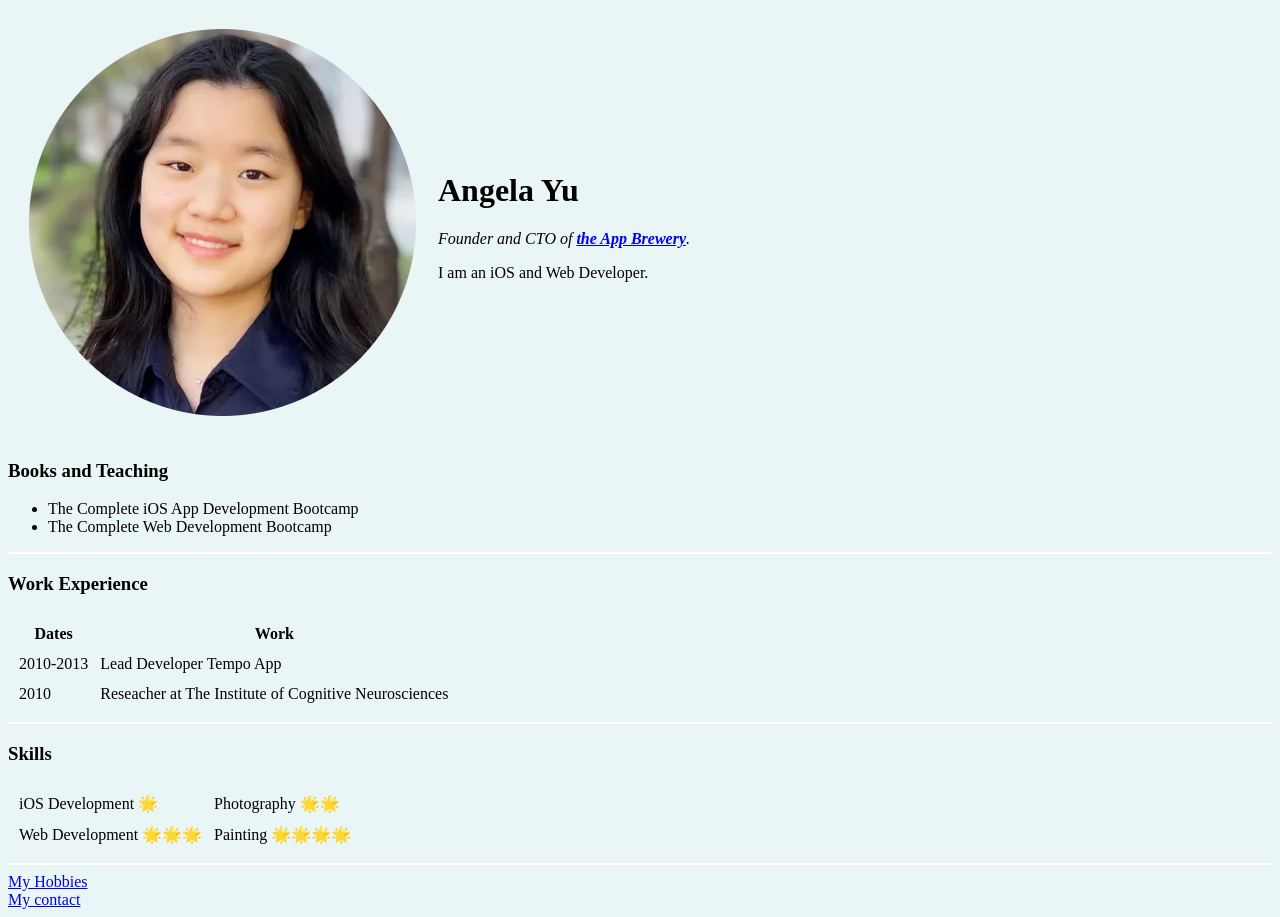
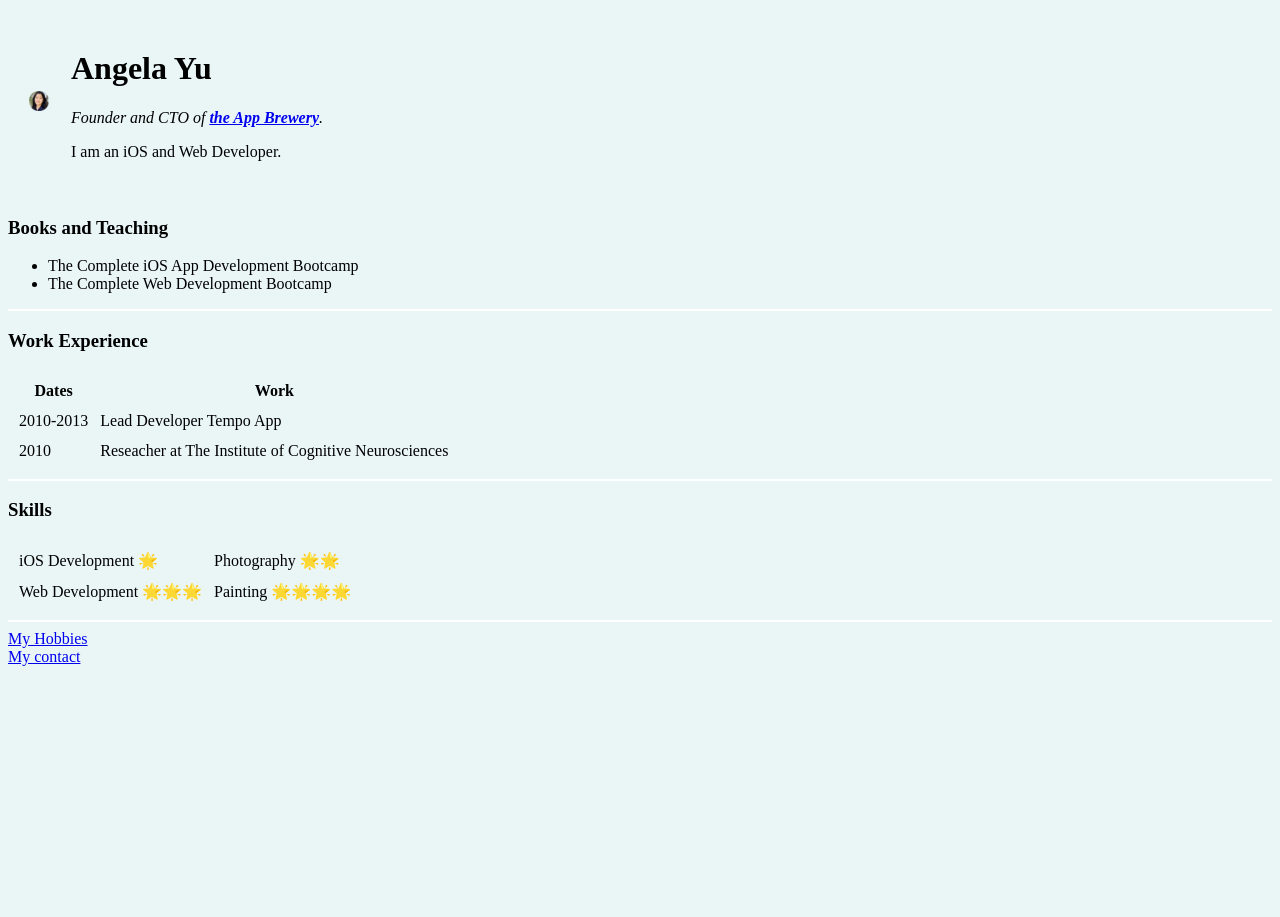
Before and after one commit to LeonidKarizno/cv, a plain HTML site: page index.html in a window 1280 px wide. After the commit the page ends 800 px from the top, so only its background shows below. Drawn offline with Linux system fonts and the light colour scheme.

Commit message:
Update index.html

```diff
--- a/index.html
+++ b/index.html
@@ -12,6 +12,10 @@
         background-color: white;
         border-style: none ;
         height: 2px;
+      }
+
+      img {
+        height: 20px;
       }
 
     </style>
```
